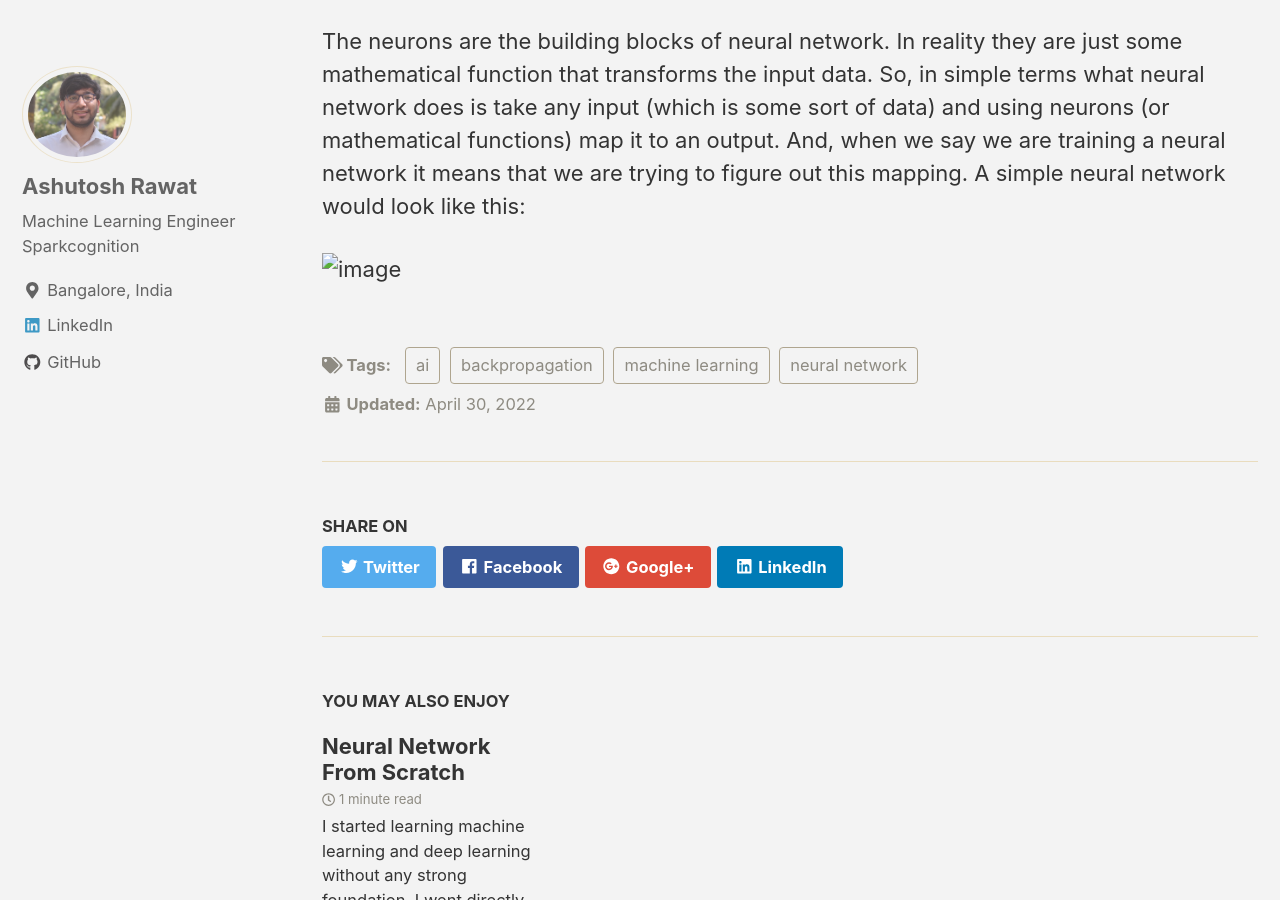
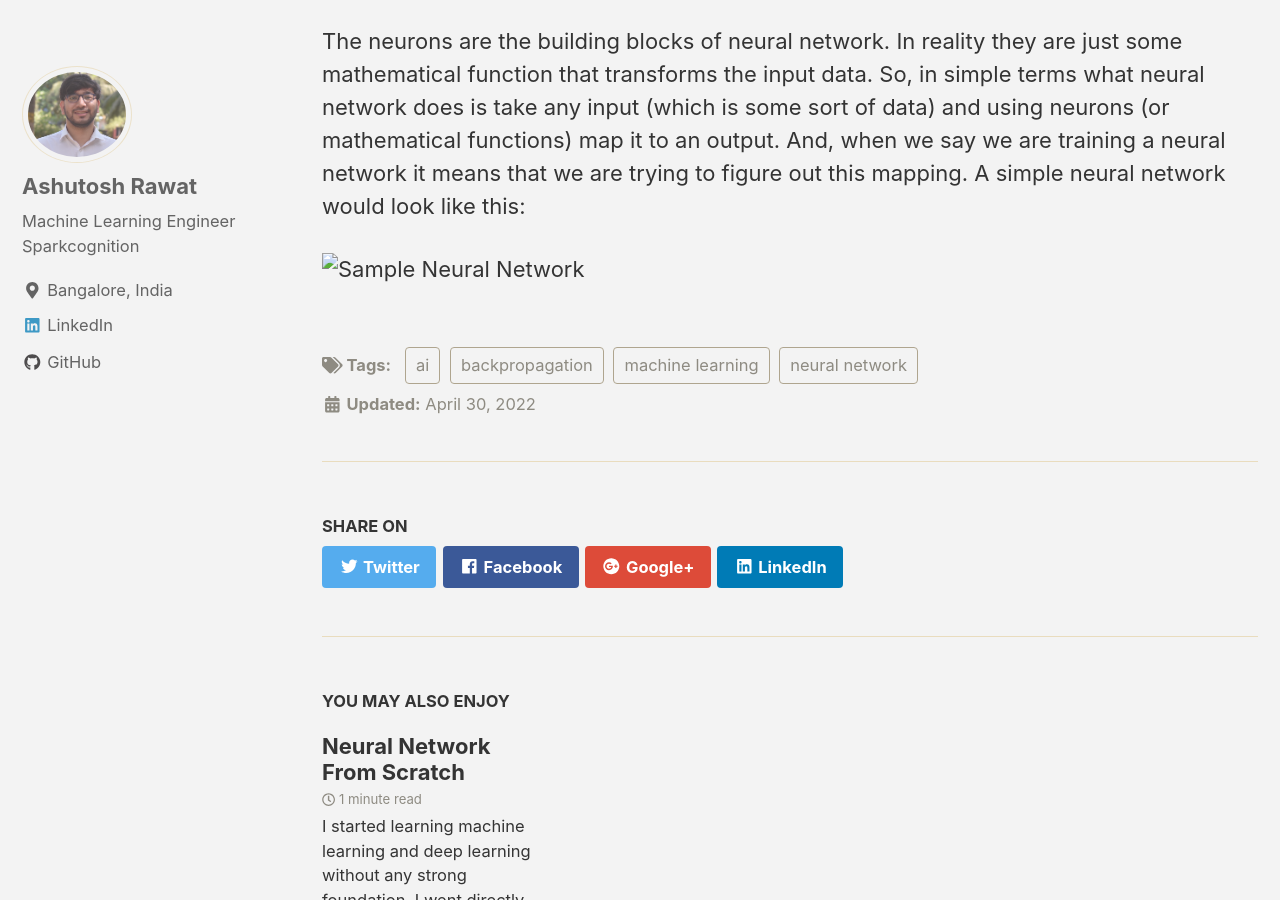
Before and after one commit to ashutoshrawat/ashutoshrawat.github.io, a Jekyll site: the page built from _posts/2022-04-30-nn-from-scratch.md, in a window 1280 px wide and 900 px high, scrolled down 836 px. Built offline with Jekyll 4.4.1, drawn with Linux system fonts in a browser that asks for light colours; nearby versions of some CDN libraries.

Commit message:
Update 2022-04-30-nn-from-scratch.md

```diff
--- a/_posts/2022-04-30-nn-from-scratch.md
+++ b/_posts/2022-04-30-nn-from-scratch.md
@@ -14,4 +14,4 @@ Just for the context a brief introduction:
 
 The neurons are the building blocks of neural network. In reality they are just some mathematical function that transforms the input data. So, in simple terms what neural network does is take any input (which is some sort of data) and using neurons (or mathematical functions) map it to an output. And, when we say we are training a neural network it means that we are trying to figure out this mapping. A simple neural network would look like this:
 
-![image](assets/images/nn_from_scratch/simple_nn.png)
+![Sample Neural Network](assets/images/nn_from_scratch/simple_nn.png)
```
